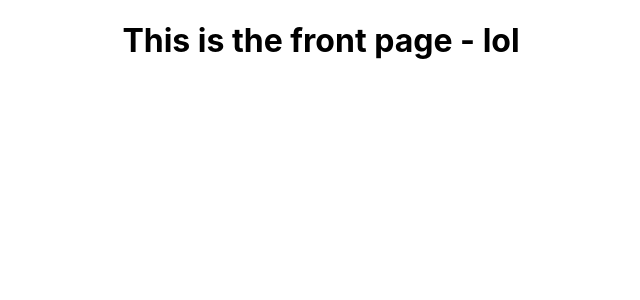
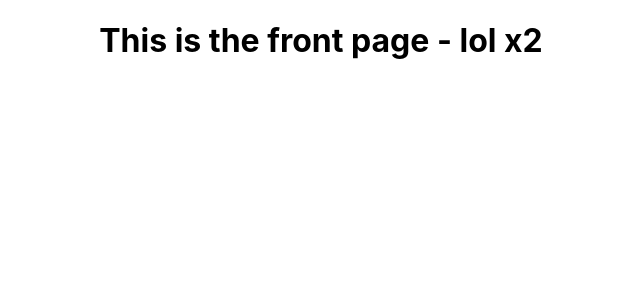
Before and after one commit to LeonardoPA9/PokeReact, a React (Create React App) app: page / in a window 1280 px wide. Shown: the top 300 px of the page, without its empty margins (319-959 px from the left). Built offline with nearby package versions, Linux system fonts and the light colour scheme; no server answers.

Commit message:
trying x2

```diff
--- a/src/App.js
+++ b/src/App.js
@@ -14,7 +14,7 @@
 
   return (
     <div className="App">
-      <h1>This is the front page - lol</h1>
+      <h1>This is the front page - lol x2 </h1>
     </div>
   );
 }
```
